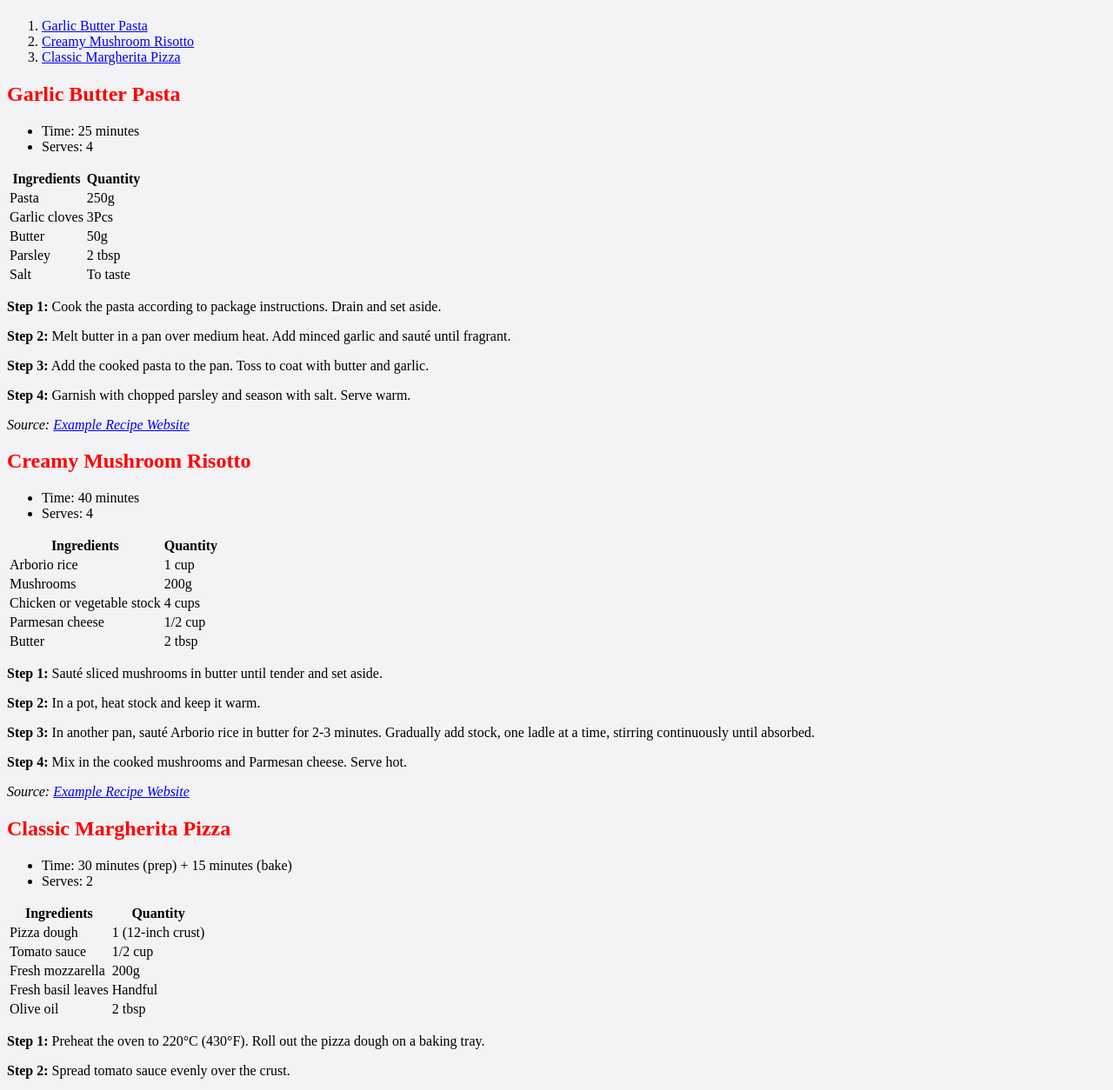
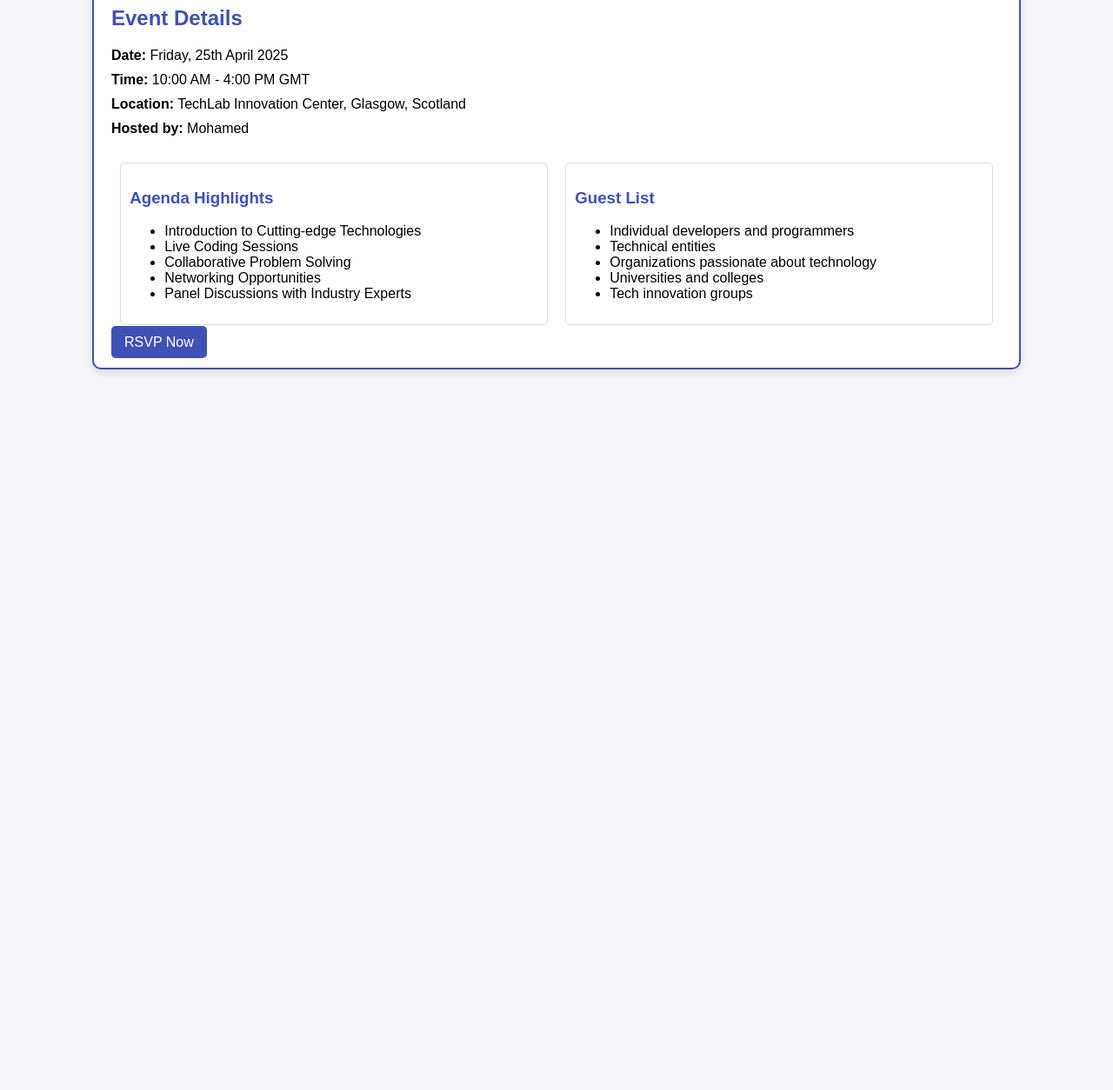
Before and after one commit to MohamedElamin-UK/MohamedElamin-UK.github.io, a plain HTML site: page index.html in a window 1280 px wide. Shown: the part 153-1407 px from the top of the page at 87% size. After the commit the page ends 800 px from the top, so only its background shows below. Drawn offline with Linux system fonts and the light colour scheme.

Commit message:
Update index.html

```diff
--- a/index.html
+++ b/index.html
@@ -1,160 +1,103 @@
 <!DOCTYPE html>
-<html>
+<html lang="en">
 <head>
-    <title>Project: Recipe Book</title>
-    <meta charset="utf-8">
+    <meta charset="UTF-8">
+    <meta name="viewport" content="width=device-width, initial-scale=1.0">
+    <title>Coding Workshop Invitation</title>
     <style>
-
-        body {background-color: rgb(243, 242, 245);
-
+        body {
+            font-family: Arial, sans-serif;
+            background-color: #f4f4f9;
+            margin: 0;
+            padding: 0;
         }
-
-        h1, h2 {color:red;
+        .container {
+            width: 80%;
+            margin: 20px auto;
+            padding: 20px;
+            border: 2px solid #3f51b5;
+            border-radius: 10px;
+            background-color: #ffffff;
+            box-shadow: 0 4px 8px rgba(0, 0, 0, 0.1);
         }
-
+        h1, h2, h3 {
+            color: #3f51b5;
+        }
+        .banner {
+            text-align: center;
+        }
+        .banner img {
+            width: 100%;
+            border-radius: 10px;
+            margin-bottom: 20px;
+        }
+        .details {
+            margin: 20px 0;
+        }
+        .details div {
+            margin-bottom: 10px;
+        }
+        .agenda, .guest-list {
+            float: left;
+            width: 48%;
+            margin: 1%;
+            padding: 10px;
+            border: 1px solid #ddd;
+            border-radius: 5px;
+            box-sizing: border-box;
+        }
+        .clearfix {
+            clear: both;
+        }
+        a {
+            color: #ffffff;
+            background-color: #3f51b5;
+            padding: 10px 15px;
+            text-decoration: none;
+            border-radius: 5px;
+        }
+        a:hover {
+            background-color: #303f9f;
+        }
     </style>
 </head>
 <body>
-    <h1>Chief Mohamed's Recipe Book</h1>
-    <h2>Instructions</h2>
-
-    <h2>Contents:</h2>
-    <ol>
-        <li><a href="#recipe1">Garlic Butter Pasta</a></li>
-        <li><a href="#recipe2">Creamy Mushroom Risotto</a></li>
-        <li><a href="#recipe3">Classic Margherita Pizza</a></li>
-    </ol>
-
-    <!-- Recipe 1 -->
-    <h2 id="recipe1">Garlic Butter Pasta</h2>
-    <ul>
-        <li>Time: 25 minutes</li>
-        <li>Serves: 4</li>
-    </ul>
-
-    <table>
-        <thead>
-            <tr>
-                <th>Ingredients</th>
-                <th>Quantity</th>
-            </tr>
-        </thead>
-        <tbody>
-            <tr>
-                <td>Pasta</td>
-                <td>250g</td>
-            </tr>
-            <tr>
-                <td>Garlic cloves</td>
-                <td>3Pcs</td>
-            </tr>
-            <tr>
-                <td>Butter</td>
-                <td>50g</td>
-            </tr>
-            <tr>
-                <td>Parsley</td>
-                <td>2 tbsp</td>
-            </tr>
-            <tr>
-                <td>Salt</td>
-                <td>To taste</td>
-            </tr>
-        </tbody>
-    </table>
-
-    <p><strong>Step 1:</strong> Cook the pasta according to package instructions. Drain and set aside.</p>
-    <p><strong>Step 2:</strong> Melt butter in a pan over medium heat. Add minced garlic and sauté until fragrant.</p>
-    <p><strong>Step 3:</strong> Add the cooked pasta to the pan. Toss to coat with butter and garlic.</p>
-    <p><strong>Step 4:</strong> Garnish with chopped parsley and season with salt. Serve warm.</p>
-    <p><em>Source: <a href="https://example.com/garlic-butter-pasta">Example Recipe Website</a></em></p>
-
-    <!-- Recipe 2 -->
-    <h2 id="recipe2">Creamy Mushroom Risotto</h2>
-    <ul>
-        <li>Time: 40 minutes</li>
-        <li>Serves: 4</li>
-    </ul>
-
-    <table>
-        <thead>
-            <tr>
-                <th>Ingredients</th>
-                <th>Quantity</th>
-            </tr>
-        </thead>
-        <tbody>
-            <tr>
-                <td>Arborio rice</td>
-                <td>1 cup</td>
-            </tr>
-            <tr>
-                <td>Mushrooms</td>
-                <td>200g</td>
-            </tr>
-            <tr>
-                <td>Chicken or vegetable stock</td>
-                <td>4 cups</td>
-            </tr>
-            <tr>
-                <td>Parmesan cheese</td>
-                <td>1/2 cup</td>
-            </tr>
-            <tr>
-                <td>Butter</td>
-                <td>2 tbsp</td>
-            </tr>
-        </tbody>
-    </table>
-
-    <p><strong>Step 1:</strong> Sauté sliced mushrooms in butter until tender and set aside.</p>
-    <p><strong>Step 2:</strong> In a pot, heat stock and keep it warm.</p>
-    <p><strong>Step 3:</strong> In another pan, sauté Arborio rice in butter for 2-3 minutes. Gradually add stock, one ladle at a time, stirring continuously until absorbed.</p>
-    <p><strong>Step 4:</strong> Mix in the cooked mushrooms and Parmesan cheese. Serve hot.</p>
-    <p><em>Source: <a href="https://example.com/mushroom-risotto">Example Recipe Website</a></em></p>
-
-    <!-- Recipe 3 -->
-    <h2 id="recipe3">Classic Margherita Pizza</h2>
-    <ul>
-        <li>Time: 30 minutes (prep) + 15 minutes (bake)</li>
-        <li>Serves: 2</li>
-    </ul>
-
-    <table>
-        <thead>
-            <tr>
-                <th>Ingredients</th>
-                <th>Quantity</th>
-            </tr>
-        </thead>
-        <tbody>
-            <tr>
-                <td>Pizza dough</td>
-                <td>1 (12-inch crust)</td>
-            </tr>
-            <tr>
-                <td>Tomato sauce</td>
-                <td>1/2 cup</td>
-            </tr>
-            <tr>
-                <td>Fresh mozzarella</td>
-                <td>200g</td>
-            </tr>
-            <tr>
-                <td>Fresh basil leaves</td>
-                <td>Handful</td>
-            </tr>
-            <tr>
-                <td>Olive oil</td>
-                <td>2 tbsp</td>
-            </tr>
-        </tbody>
-    </table>
-
-    <p><strong>Step 1:</strong> Preheat the oven to 220°C (430°F). Roll out the pizza dough on a baking tray.</p>
-    <p><strong>Step 2:</strong> Spread tomato sauce evenly over the crust.</p>
-    <p><strong>Step 3:</strong> Add slices of fresh mozzarella and bake for 10-15 minutes, or until the crust is golden and the cheese is bubbling.</p>
-    <p><strong>Step 4:</strong> Garnish with fresh basil leaves and drizzle with olive oil before serving.</p>
-    <p><em>Source: <a href="https://example.com/margherita-pizza">Example Recipe Website</a></em></p>
+    <div class="container">
+        <div class="banner">
+            <img src="workshop_banner.jpg" alt="Coding Workshop Banner">
+            <h1>CodeCraft: Unleashing Creativity Through Code</h1>
+        </div>
+        <div class="details">
+            <h2>Event Details</h2>
+            <div><strong>Date:</strong> Friday, 25th April 2025</div>
+            <div><strong>Time:</strong> 10:00 AM - 4:00 PM GMT</div>
+            <div><strong>Location:</strong> TechLab Innovation Center, Glasgow, Scotland</div>
+            <div><strong>Hosted by:</strong> Mohamed</div>
+        </div>
+        <div class="agenda">
+            <h3>Agenda Highlights</h3>
+            <ul>
+                <li>Introduction to Cutting-edge Technologies</li>
+                <li>Live Coding Sessions</li>
+                <li>Collaborative Problem Solving</li>
+                <li>Networking Opportunities</li>
+                <li>Panel Discussions with Industry Experts</li>
+            </ul>
+        </div>
+        <div class="guest-list">
+            <h3>Guest List</h3>
+            <ul>
+                <li>Individual developers and programmers</li>
+                <li>Technical entities</li>
+                <li>Organizations passionate about technology</li>
+                <li>Universities and colleges</li>
+                <li>Tech innovation groups</li>
+            </ul>
+        </div>
+        <div class="clearfix"></div>
+        <div>
+            <a href="mailto:workshop@example.com">RSVP Now</a>
+        </div>
+    </div>
 </body>
 </html>
```
